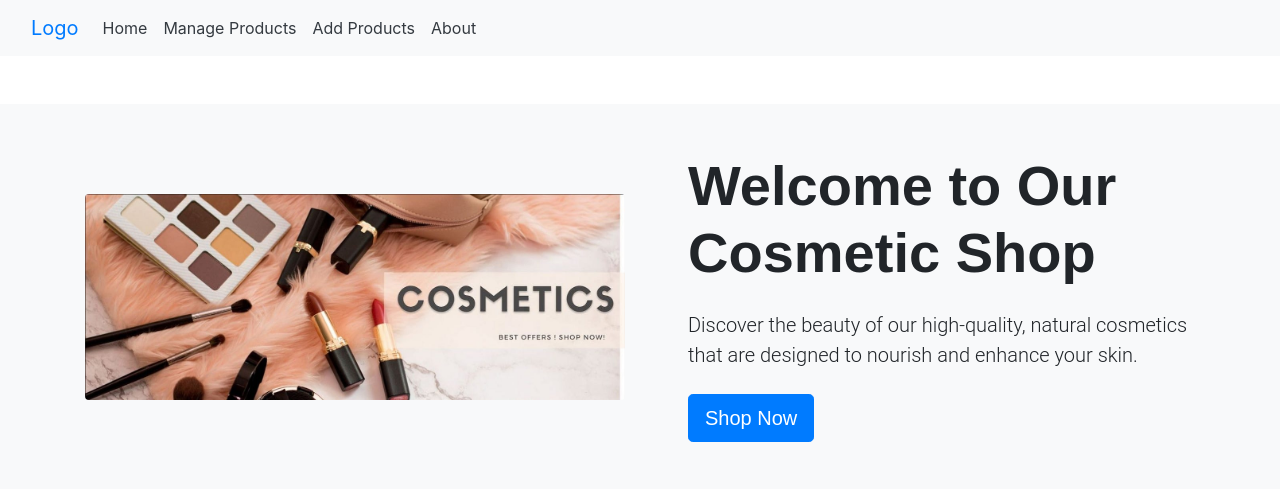
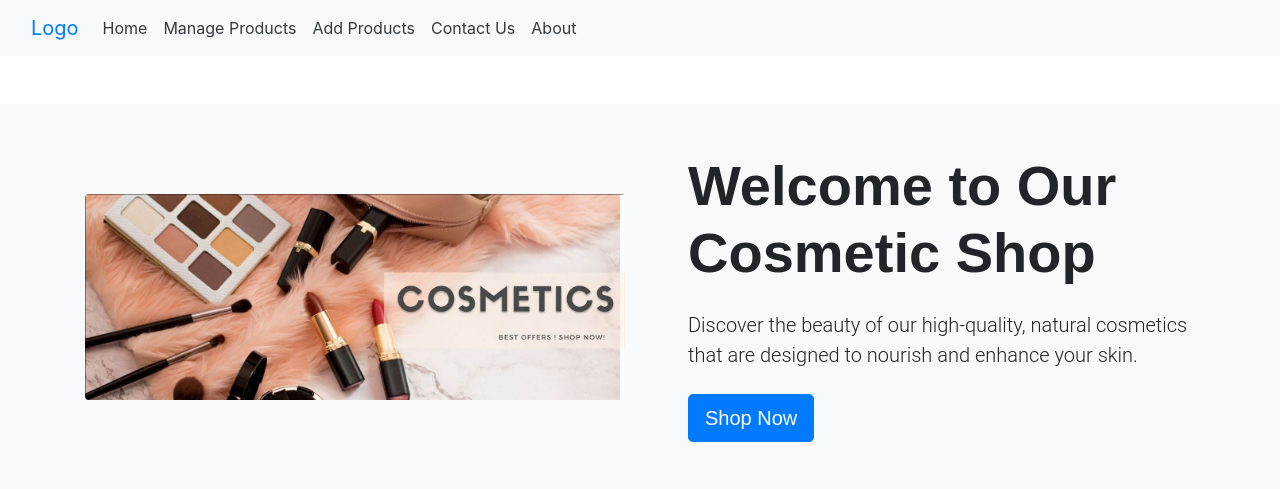
Before and after one commit to MateenSeddiqi/Online-cosmetic-shop, a Django app: page /aboutPage/ in a window 1280 px wide. Shown: the top 489 px of the page. Run offline with Django 5.2, Linux system fonts and the light colour scheme.

Commit message:
Contact Us page added

```diff
--- a/products/templates/navbar.html
+++ b/products/templates/navbar.html
@@ -19,6 +19,9 @@
             <a class="nav-link text-dark" href="{% url 'addProduct' %}">Add Products</a>
           </li>
           <li class="nav-item">
+            <a class="nav-link text-dark" href="{% url 'contactUs' %}">Contact Us</a>
+          </li>
+          <li class="nav-item">
             <a class="nav-link text-dark" href="{% url 'aboutPage' %}">About</a>
           </li>
         </ul>
--- a/products/urls.py
+++ b/products/urls.py
@@ -14,6 +14,7 @@ urlpatterns = [
     path('updateProduct/<int:pk>/', views.updateProduct, name='updateProduct'),
     path('deleteProduct/<int:pk>/', views.deleteProduct, name='deleteProduct'),
     path('aboutPage/', views.aboutPage, name='aboutPage'),
+    path('contactUs/', views.contactUs, name='contactUs'),
 ]
 
 if settings.DEBUG:
--- a/products/views.py
+++ b/products/views.py
@@ -79,3 +79,6 @@ def updateProduct(request, pk):
 
 def aboutPage(request):
     return render(request, 'about.html', {})
+
+def contactUs(request):
+    return render (request, 'contactUs.html')
```
